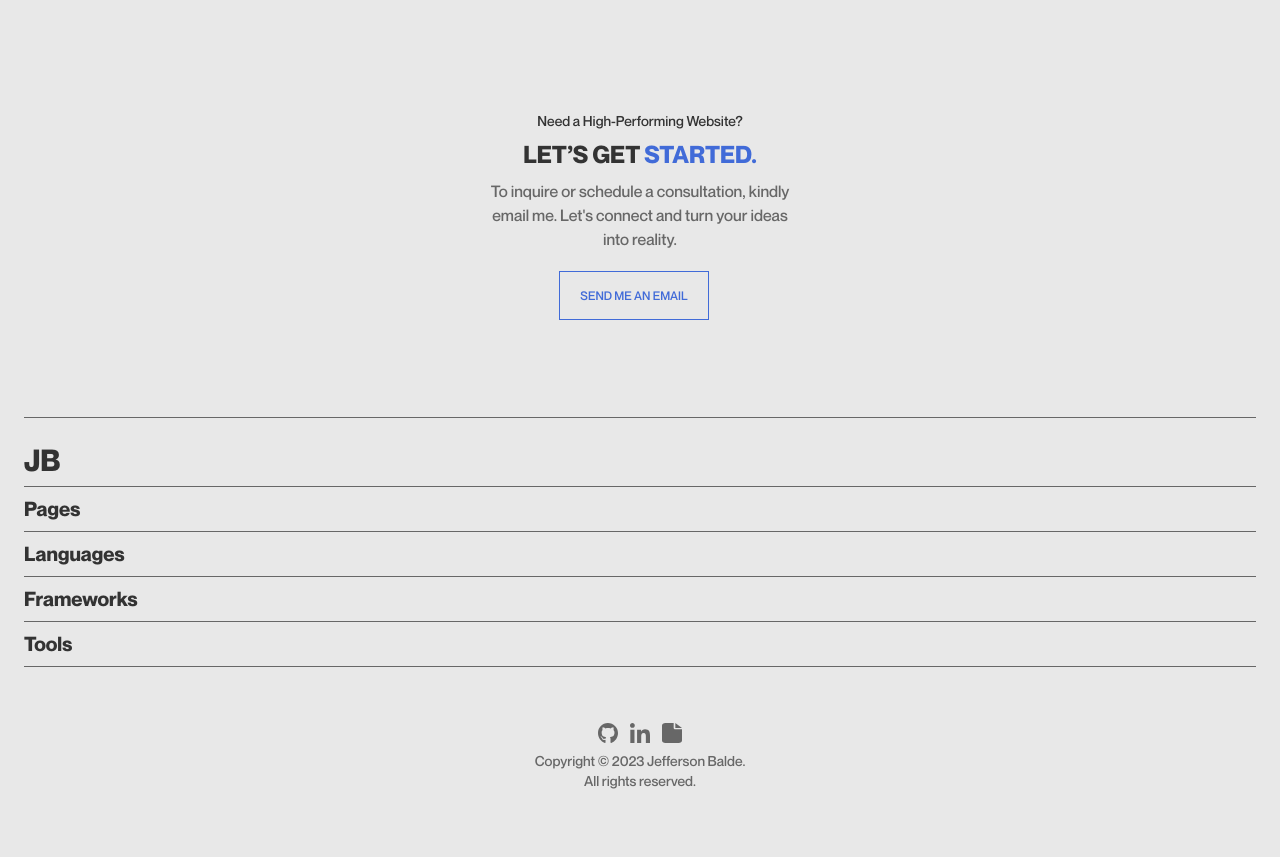
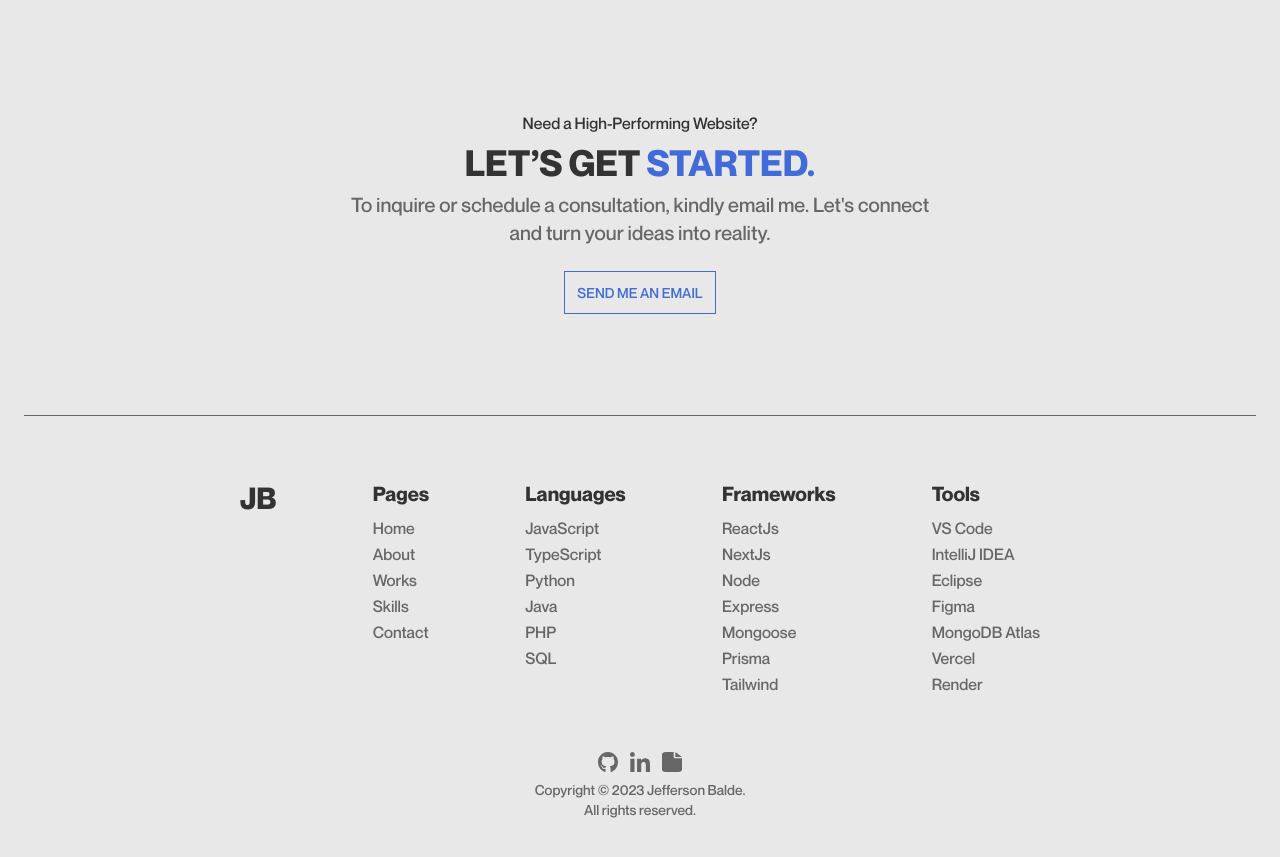
Before and after one commit to jeffersonbalde/jeffersonbalde.me, a Next.js app: page / in a window 1280 px wide. Shown: the part 3554-4411 px from the top of the page. Before the commit the page ends 4361 px from the top, so only its background shows below. Built offline with nearby package versions, Linux system fonts and the light colour scheme.

Commit message:
works section done and all responsive yayyy!!

```diff
--- a/components/Contact.tsx
+++ b/components/Contact.tsx
@@ -4,11 +4,11 @@ import React from 'react'
 function Contact() {
   return (
     <div className='mt-28 flex flex-col items-center text-center'>
-        <p className='text-black text-sm'>Need a High-Performing Website?</p>
-        <h1 className='text-black uppercase text-2xl font-bold mt-2'>LET’S GET <span className='text-blue'>STARTED.</span></h1>
-        <h6 className='text-grey text-base mt-2 w-80'>To inquire or schedule a consultation, kindly email me. Let&apos;s connect and turn your ideas into reality.</h6>
+        <p className='text-black text-sm sm:text-base'>Need a High-Performing Website?</p>
+        <h1 className='text-black uppercase text-2xl font-bold mt-2 sm:text-3xl lg:text-4xl'>LET’S GET <span className='text-blue'>STARTED.</span></h1>
+        <h6 className='text-grey text-base mt-2 w-80 sm:w-[500px] sm:text-lg lg:text-xl lg:w-[600px]'>To inquire or schedule a consultation, kindly email me. Let&apos;s connect and turn your ideas into reality.</h6>
         <div className='mt-9 text-blue text-[12px] uppercase'>
-            <Link href="/about" className='border border-blue py-4 px-5 mr-3'>SEND ME AN EMAIL</Link>
+        <Link href="/about" className='border border-blue w-32 text-xs p-3 md:text-sm md:w-36'>SEND ME AN EMAIL</Link>
         </div>
     </div>
   )
--- a/components/Footer.tsx
+++ b/components/Footer.tsx
@@ -31,83 +31,123 @@ function Footer() {
   return (
     <footer className='mt-28'>
         <hr className=' border-grey'/>
-        <h1 className='text-black font-bold text-3xl mt-6'>JB</h1>
+        <div className='mt-10 md:mt-12 md:flex flex-row justify-between md:w-[720px] lg:w-[800px] md:m-auto'>
+            <h1 className='text-black font-bold text-3xl mt-6 md:mt-4'>JB</h1>
             <div className='mt-2'>
-            <hr className=' border-grey'/>
+                <hr className=' border-grey md:hidden'/>
                 <h1
                     className='text-black font-bold text-xl mt-2 cursor-pointer'
                     onClick={handleClickPages}
                     >
                         Pages</h1>
-                {showMenuPages && (
+                    <div className=''>
+                    {showMenuPages ? (
                         <div className="mt-2 text-base">
-                        <p className="cursor-pointer hover:underline underline-offset-1 decoration-1">Home</p>
-                        <p className="cursor-pointer hover:underline underline-offset-1 decoration-1">About</p>
-                        <p className="cursor-pointer hover:underline underline-offset-1 decoration-1">Works</p>
-                        <p className="cursor-pointer hover:underline underline-offset-1 decoration-1">Skills</p>
-                        <p className="cursor-pointer hover:underline underline-offset-1 decoration-1">Contact</p>
+                            <p className="mt-0.5 text-grey cursor-pointer hover:underline underline-offset-1 decoration-1">Home</p>
+                            <p className="mt-0.5 text-grey cursor-pointer hover:underline underline-offset-1 decoration-1">About</p>
+                            <p className="mt-0.5 text-grey cursor-pointer hover:underline underline-offset-1 decoration-1">Works</p>
+                            <p className="mt-0.5 text-grey cursor-pointer hover:underline underline-offset-1 decoration-1">Skills</p>
+                            <p className="mt-0.5 text-grey cursor-pointer hover:underline underline-offset-1 decoration-1">Contact</p>
+                        </div>
+                    ) :  (
+                        <div className="mt-2 text-base hidden md:block">
+                            <p className="mt-0.5 text-grey cursor-pointer hover:underline underline-offset-1 decoration-1">Home</p>
+                            <p className="mt-0.5 text-grey cursor-pointer hover:underline underline-offset-1 decoration-1">About</p>
+                            <p className="mt-0.5 text-grey cursor-pointer hover:underline underline-offset-1 decoration-1">Works</p>
+                            <p className="mt-0.5 text-grey cursor-pointer hover:underline underline-offset-1 decoration-1">Skills</p>
+                            <p className="mt-0.5 text-grey cursor-pointer hover:underline underline-offset-1 decoration-1">Contact</p>
                         </div>
                     )}
                     </div>
+            </div>
             <div className='mt-2'>
-            <hr className=' border-grey'/>
+                <hr className=' border-grey md:hidden'/>
                 <h1
                     className='text-black font-bold text-xl mt-2 cursor-pointer'
                     onClick={handleClickLanguages}
                     >
                         Languages</h1>
-                {showMenuLanguages && (
+                    {showMenuLanguages ? (
                         <div className="mt-2 text-base">
-                        <p className="">JavaScript</p>
-                        <p className="">TypeScript</p>
-                        <p className="">Python</p>
-                        <p className="">Java</p>
-                        <p className="">PHP</p>
-                        <p className="">SQL</p>
+                            <p className="mt-0.5 text-grey">JavaScript</p>
+                            <p className="mt-0.5 text-grey">TypeScript</p>
+                            <p className="mt-0.5 text-grey">Python</p>
+                            <p className="mt-0.5 text-grey">Java</p>
+                            <p className="mt-0.5 text-grey">PHP</p>
+                            <p className="mt-0.5 text-grey">SQL</p>
+                        </div>
+                    ) : (
+                        <div className="mt-2 text-base hidden md:block">
+                            <p className="mt-0.5 text-grey">JavaScript</p>
+                            <p className="mt-0.5 text-grey">TypeScript</p>
+                            <p className="mt-0.5 text-grey">Python</p>
+                            <p className="mt-0.5 text-grey">Java</p>
+                            <p className="mt-0.5 text-grey">PHP</p>
+                            <p className="mt-0.5 text-grey">SQL</p>
                         </div>
                     )}
             </div>
             <div className='mt-2'>
-            <hr className=' border-grey'/>
+                <hr className=' border-grey md:hidden'/>
                 <h1
                     className='text-black font-bold text-xl mt-2 cursor-pointer'
                     onClick={handleClickFrameworks}
                     >
                         Frameworks</h1>
-                {showMenuFrameworks && (
+                    {showMenuFrameworks ? (
                         <div className="mt-2 text-base">
-                        <p>ReactJs</p>
-                        <p>NextJs</p>
-                        <p>Node</p>
-                        <p>Express</p>
-                        <p>Mongoose</p>
-                        <p>Prisma</p>
-                        <p>Tailwind</p>
+                            <p className='mt-0.5 text-grey'>ReactJs</p>
+                            <p className='mt-0.5 text-grey'>NextJs</p>
+                            <p className='mt-0.5 text-grey'>Node</p>
+                            <p className='mt-0.5 text-grey'>Express</p>
+                            <p className='mt-0.5 text-grey'>Mongoose</p>
+                            <p className='mt-0.5 text-grey'>Prisma</p>
+                            <p className='mt-0.5 text-grey'>Tailwind</p>
+                        </div>
+                    ) : (
+                        <div className="mt-2 text-base hidden md:block">
+                            <p className='mt-0.5 text-grey'>ReactJs</p>
+                            <p className='mt-0.5 text-grey'>NextJs</p>
+                            <p className='mt-0.5 text-grey'>Node</p>
+                            <p className='mt-0.5 text-grey'>Express</p>
+                            <p className='mt-0.5 text-grey'>Mongoose</p>
+                            <p className='mt-0.5 text-grey'>Prisma</p>
+                            <p className='mt-0.5 text-grey'>Tailwind</p>
                         </div>
                     )}
             </div>
             <div className='mt-2'>
-            <hr className=' border-grey'/>
+                <hr className=' border-grey md:hidden'/>
                 <h1
                     className='text-black font-bold text-xl mt-2 cursor-pointer'
                     onClick={handleClickTools}
                     >
                         Tools</h1>
-                {showMenuTools && (
+                    {showMenuTools ? (
                         <div className="mt-2 text-base">
-                        <p>VS Code</p>
-                        <p>IntelliJ IDEA</p>
-                        <p>Eclipse</p>
-                        <p>Figma</p>
-                        <p>MongoDB Atlas</p>
-                        <p>Vercel</p>
-                        <p>Render</p>
-                        <p>MongoDB Atlas</p>
+                            <p className='mt-0.5 text-grey'>VS Code</p>
+                            <p className='mt-0.5 text-grey'>IntelliJ IDEA</p>
+                            <p className='mt-0.5 text-grey'>Eclipse</p>
+                            <p className='mt-0.5 text-grey'>Figma</p>
+                            <p className='mt-0.5 text-grey'>MongoDB Atlas</p>
+                            <p className='mt-0.5 text-grey'>Vercel</p>
+                            <p className='mt-0.5 text-grey'>Render</p>
+                        </div>
+                    ) : (
+                        <div className="mt-2 text-base hidden md:block">
+                            <p className='mt-0.5 text-grey'>VS Code</p>
+                            <p className='mt-0.5 text-grey'>IntelliJ IDEA</p>
+                            <p className='mt-0.5 text-grey'>Eclipse</p>
+                            <p className='mt-0.5 text-grey'>Figma</p>
+                            <p className='mt-0.5 text-grey'>MongoDB Atlas</p>
+                            <p className='mt-0.5 text-grey'>Vercel</p>
+                            <p className='mt-0.5 text-grey'>Render</p>
                         </div>
                     )}
             </div>
-        <div className='mt-2'>
-            <hr className=' border-grey'/>
+        </div>
+        <div className='mt-2 md:block'>
+            <hr className=' border-grey md:hidden'/>
             <div className='mt-14 flex flex-col justify-center items-center text-center'>
                 <div className='flex flex-row justify-center gap-3'>
                     <Image
@@ -125,6 +165,7 @@ function Footer() {
                 </div>
                 <div className='mt-2'>
                     <p className='text-grey text-sm'>Copyright © 2023 Jefferson Balde. <br/>All rights reserved.</p>
+                    <br />
                 </div>
             </div>
         </div>
```
Lines whose indentation alone changed are shown as unchanged.
